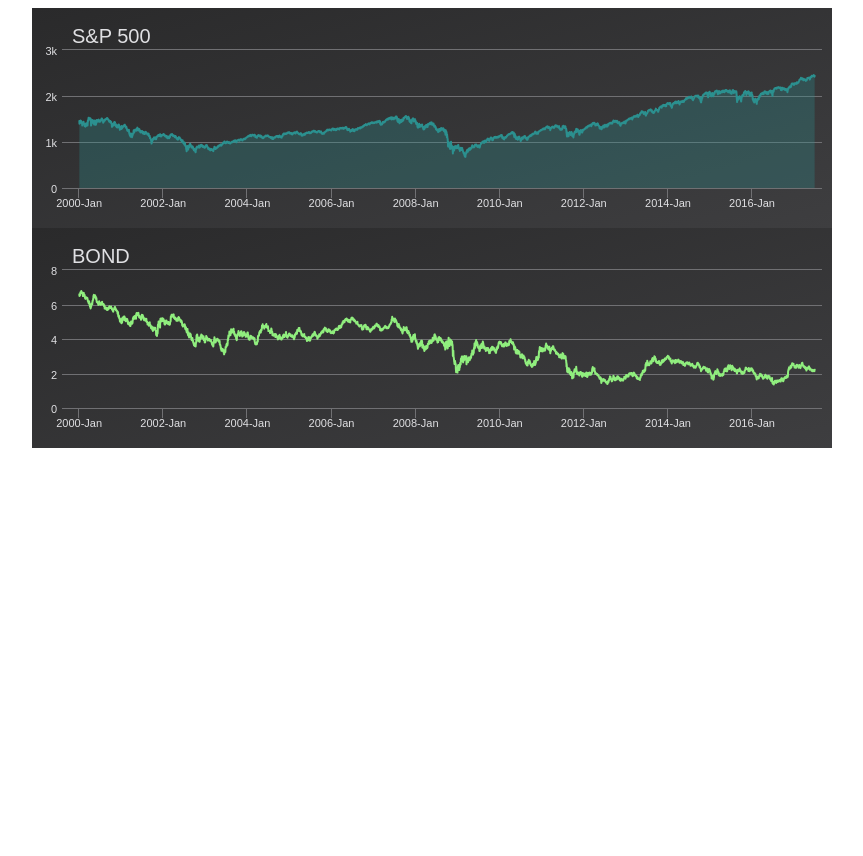
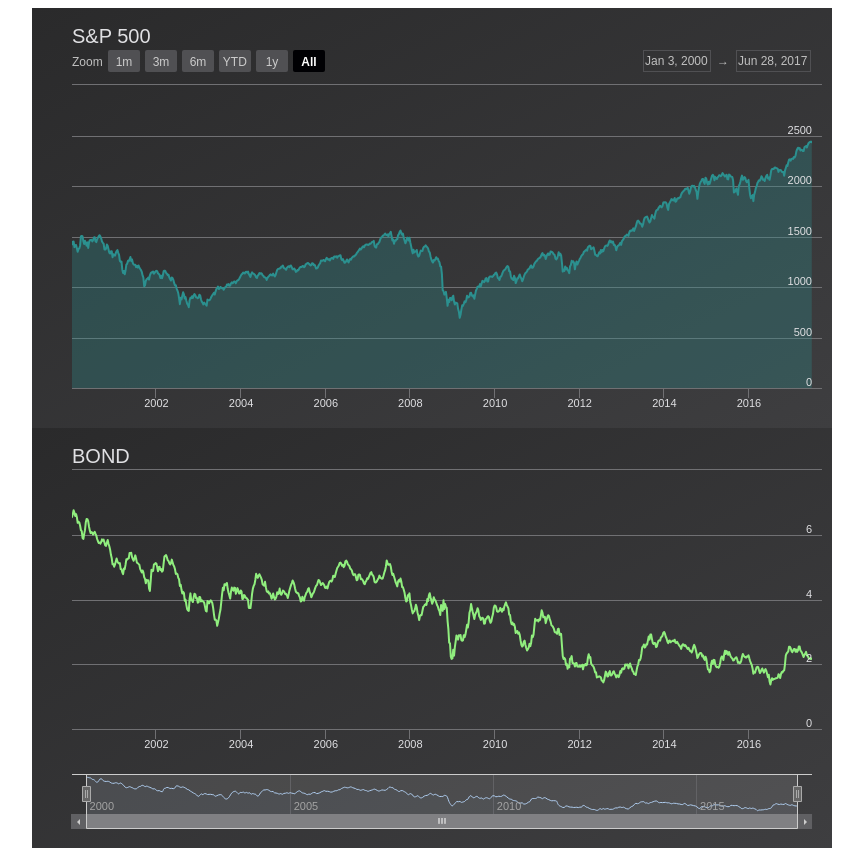
Before and after one commit to jerrysong/Monetary-Policies-Visualization, a plain HTML site: page index.html in a window 1280 px wide. Shown: the whole page, without its empty margins (208-1071 px from the left). Before the commit the page ends 800 px from the top, so only its background shows below. Drawn offline with nearby package versions, Linux system fonts and the light colour scheme.

Commit message:
make it look good

```diff
--- a/index.html
+++ b/index.html
@@ -4,7 +4,8 @@
 <head>
     <meta charset="utf-8">
     <script src="https://code.jquery.com/jquery-3.1.1.min.js"></script>
-    <script src="https://code.highcharts.com/highcharts.js"></script>
+    <script src="https://code.highcharts.com/stock/highstock.js"></script>
+    <script src="https://code.highcharts.com/stock/modules/exporting.js"></script>
     <script src="resources/js/side_by_side_charts.js"></script>
     <script src="resources/js/highchart_theme.js"></script>
     <link rel="stylesheet" type="text/css" href="resources/css/highcharts.css">
--- a/resources/css/highcharts.css
+++ b/resources/css/highcharts.css
@@ -1,6 +1,6 @@
 .chart {
     min-width: 320px;
     max-width: 800px;
-    height: 220px;
+    height: 420px;
     margin: 0 auto;
 }
--- a/resources/js/side_by_side_charts.js
+++ b/resources/js/side_by_side_charts.js
@@ -33,8 +33,8 @@ $(function() {
      */
     Highcharts.Point.prototype.highlight = function (event) {
         this.onMouseOver(); // Show the hover marker
-        this.series.chart.tooltip.refresh(this); // Show the tooltip
-        this.series.chart.xAxis[0].drawCrosshair(event, this); // Show the crosshair
+        //this.series.chart.tooltip.refresh(this); // Show the tooltip
+        //this.series.chart.xAxis[0].drawCrosshair(event, this); // Show the crosshair
     };
 
     /**
@@ -57,15 +57,14 @@ $(function() {
     // Get the data. The contents of the data file can be viewed at
     $.getJSON('resources/data/stock_bond_data.json', function (activity) {
         $.each(activity.datasets, function (i, dataset) {
-
             // Add X values
             dataset.data = Highcharts.map(dataset.data, function (val, j) {
                 return [new Date(activity.xData[j]).getTime(), val];
             });
 
-            $('<div class="chart">')
-                .appendTo('#container')
-                .highcharts({
+            $('<div class="chart" id="' + dataset.chart + '">').appendTo('#container');
+
+            Highcharts.stockChart(dataset.chart, {
                     chart: {
                         marginLeft: 40, // Keep all charts left aligned
                         spacingTop: 20,
@@ -77,21 +76,11 @@ $(function() {
                         margin: 0,
                         x: 30
                     },
-                    credits: {
-                        enabled: false
-                    },
-                    legend: {
-                        enabled: false
-                    },
                     xAxis: {
                         crosshair: true,
                         events: {
                             setExtremes: syncExtremes
                         },
-                        type: 'datetime',
-                        labels: {
-                          format: '{value:%Y-%b}'
-                        }
                     },
                     yAxis: {
                         title: {
@@ -124,7 +113,25 @@ $(function() {
                         tooltip: {
                             valueSuffix: ' ' + dataset.unit
                         }
-                    }]
+                    }],
+                    scrollbar: {
+                        enabled: i == activity.datasets.length - 1 ? true : false
+                    },
+                    navigator: {
+                        enabled: i == activity.datasets.length - 1 ? true : false
+                    },
+                    rangeSelector: {
+                        enabled: i == 0 ? true : false
+                    },
+                    exporting: {
+                        enabled: false
+                    },
+                    credits: {
+                        enabled: false
+                    },
+                    legend: {
+                        enabled: false
+                    }
                 });
         });
     });
```
Also changed, not shown: resources/data/stock_bond_data.json, 1 other file.
